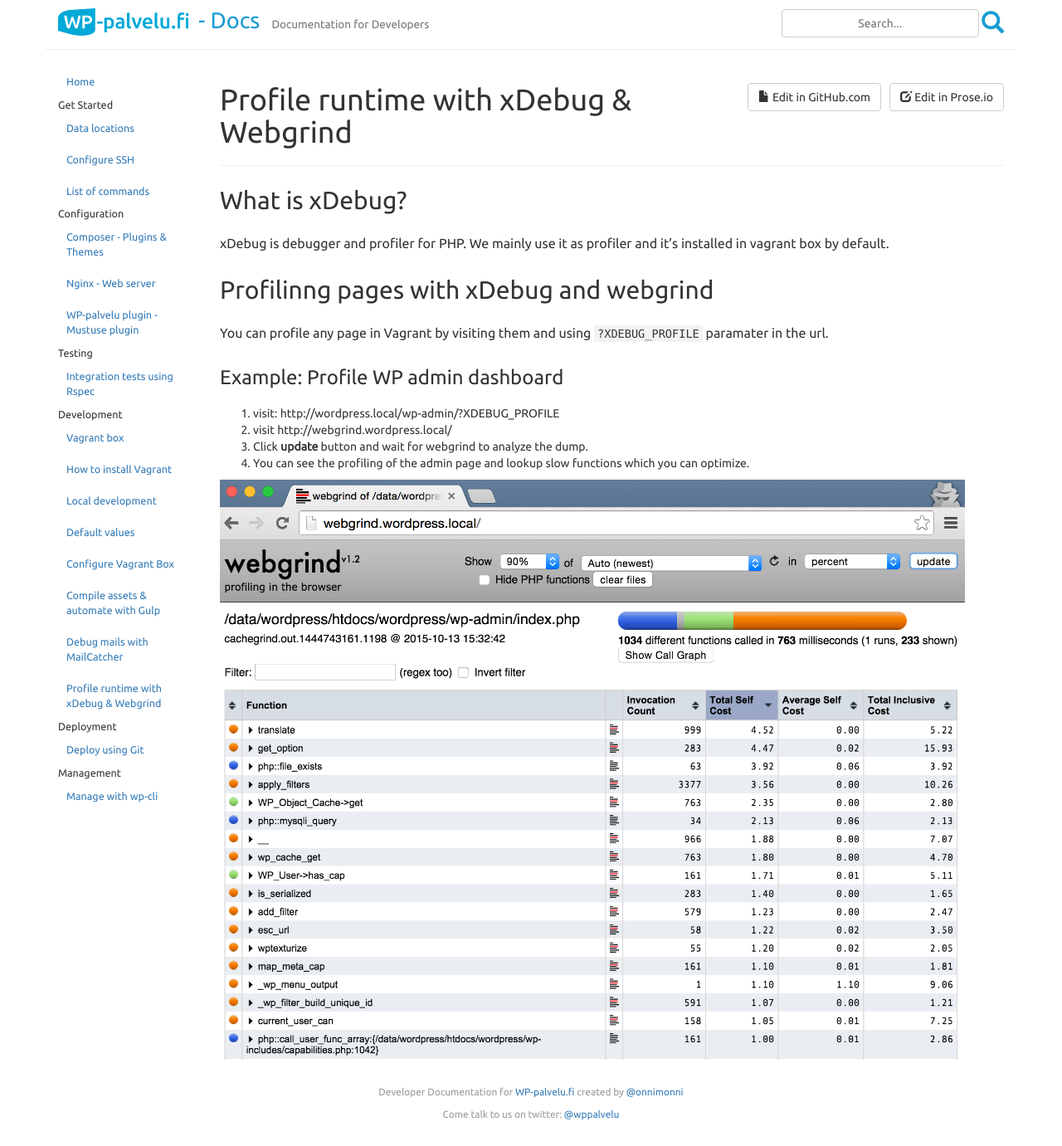
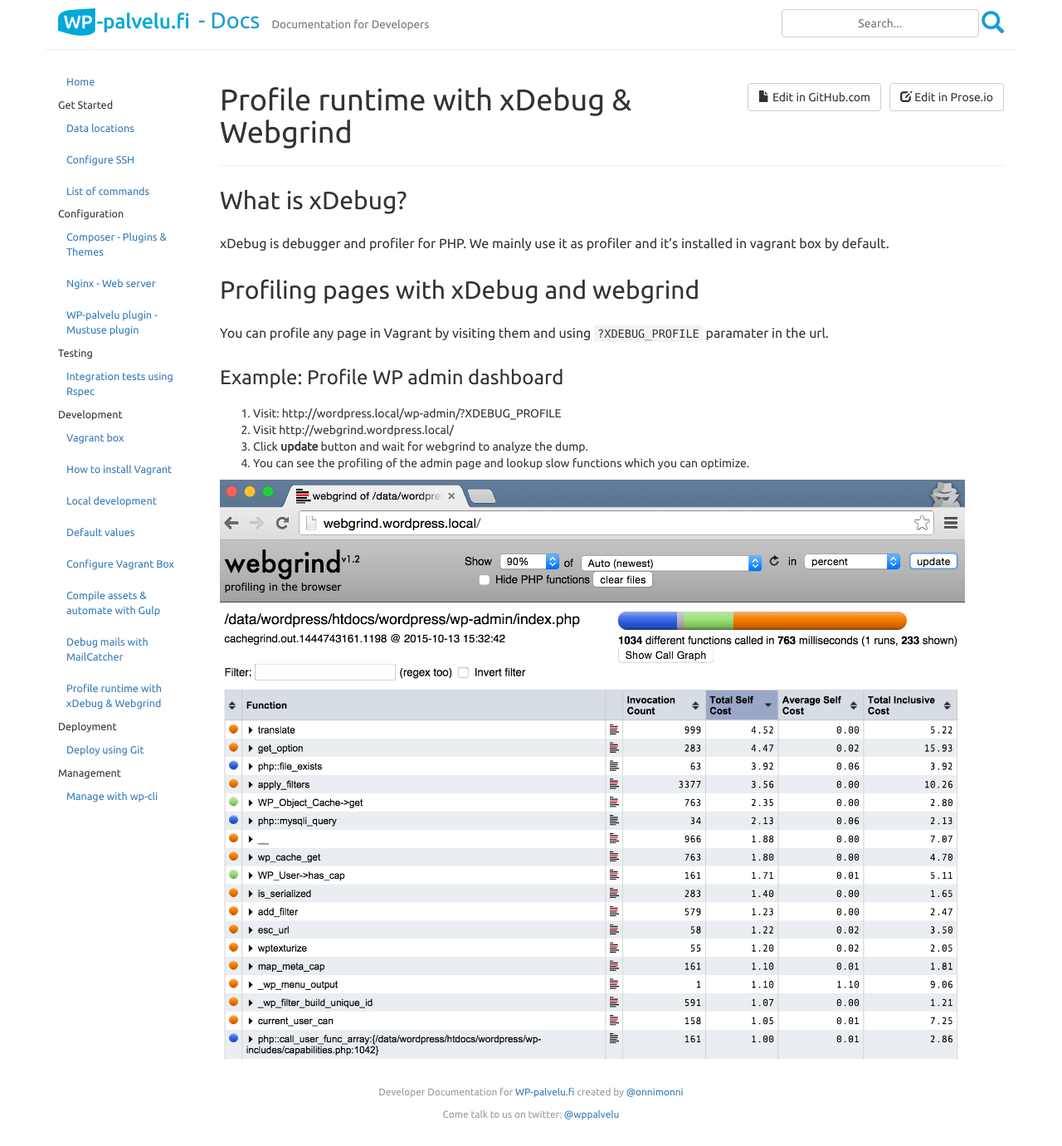
Before and after one commit to Seravo/docs, a Jekyll site: the page built from _posts/2015-10-11-xdebug.md, in a window 1280 px wide. Shown: the whole page at 83% size. Built offline with Jekyll 4.4.1, drawn with Linux system fonts in a browser that asks for light colours; nearby versions of some CDN libraries; Markdown is read by kramdown in place of the engine named in the settings.

Commit message:
Fix typos in xdebug page

```diff
--- a/_posts/2015-10-11-xdebug.md
+++ b/_posts/2015-10-11-xdebug.md
@@ -10,13 +10,13 @@
 
 xDebug is debugger and profiler for PHP. We mainly use it as profiler and it's installed in vagrant box by default.
 
-## Profilinng pages with xDebug and webgrind
+## Profiling pages with xDebug and webgrind
 You can profile any page in Vagrant by visiting them and using `?XDEBUG_PROFILE` paramater in the url.
 
 ### Example: Profile WP admin dashboard
-1. visit: http://wordpress.local/wp-admin/?XDEBUG_PROFILE
-2. visit http://webgrind.wordpress.local/
+1. Visit: http://wordpress.local/wp-admin/?XDEBUG_PROFILE
+2. Visit http://webgrind.wordpress.local/
 3. Click **update** button and wait for webgrind to analyze the dump.
 4. You can see the profiling of the admin page and lookup slow functions which you can optimize.
 
-![mailcatcher in Vagrant]({{site.base_url}}/images/webgrind-example.png)
+![Xdebug in Vagrant]({{site.base_url}}/images/webgrind-example.png)
```
